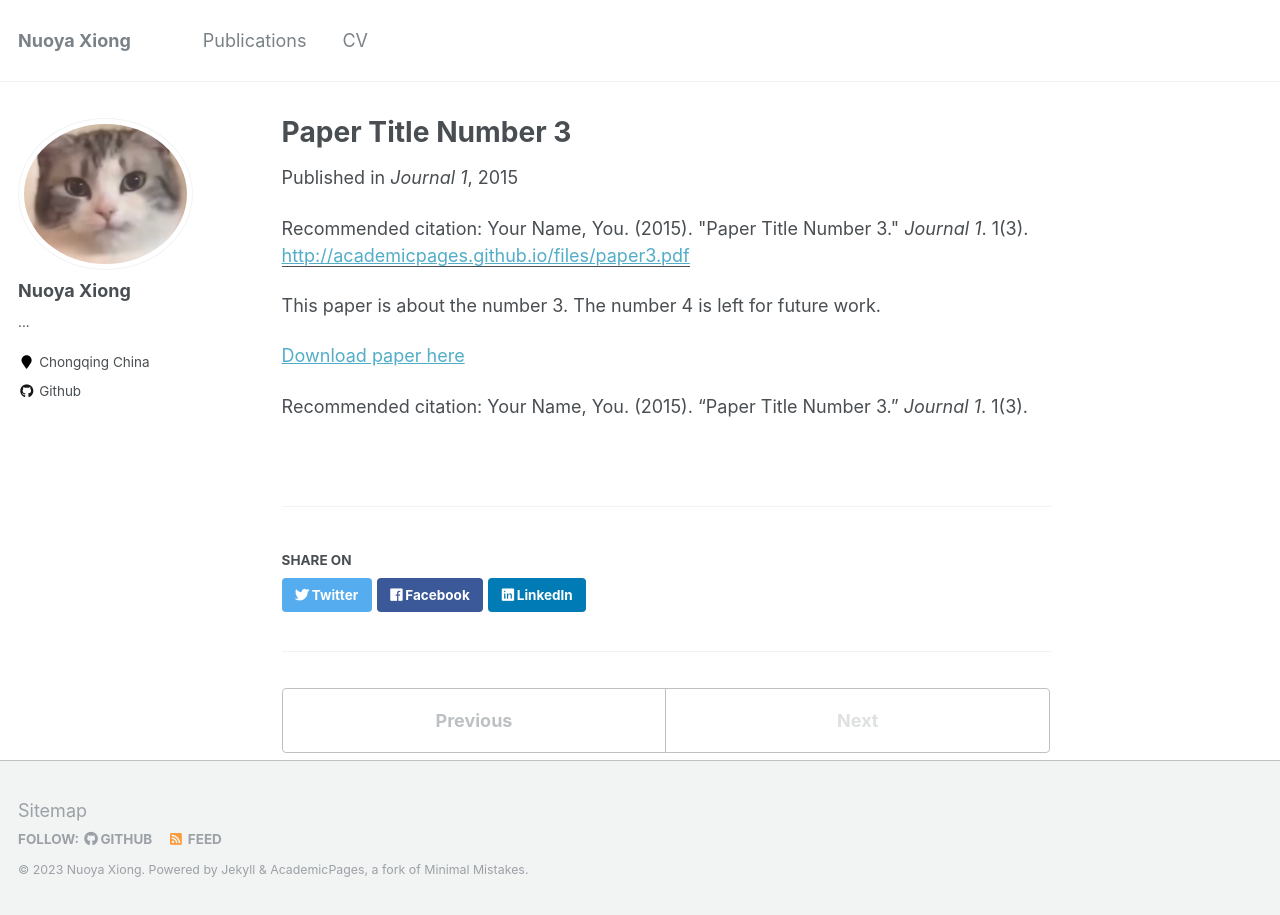
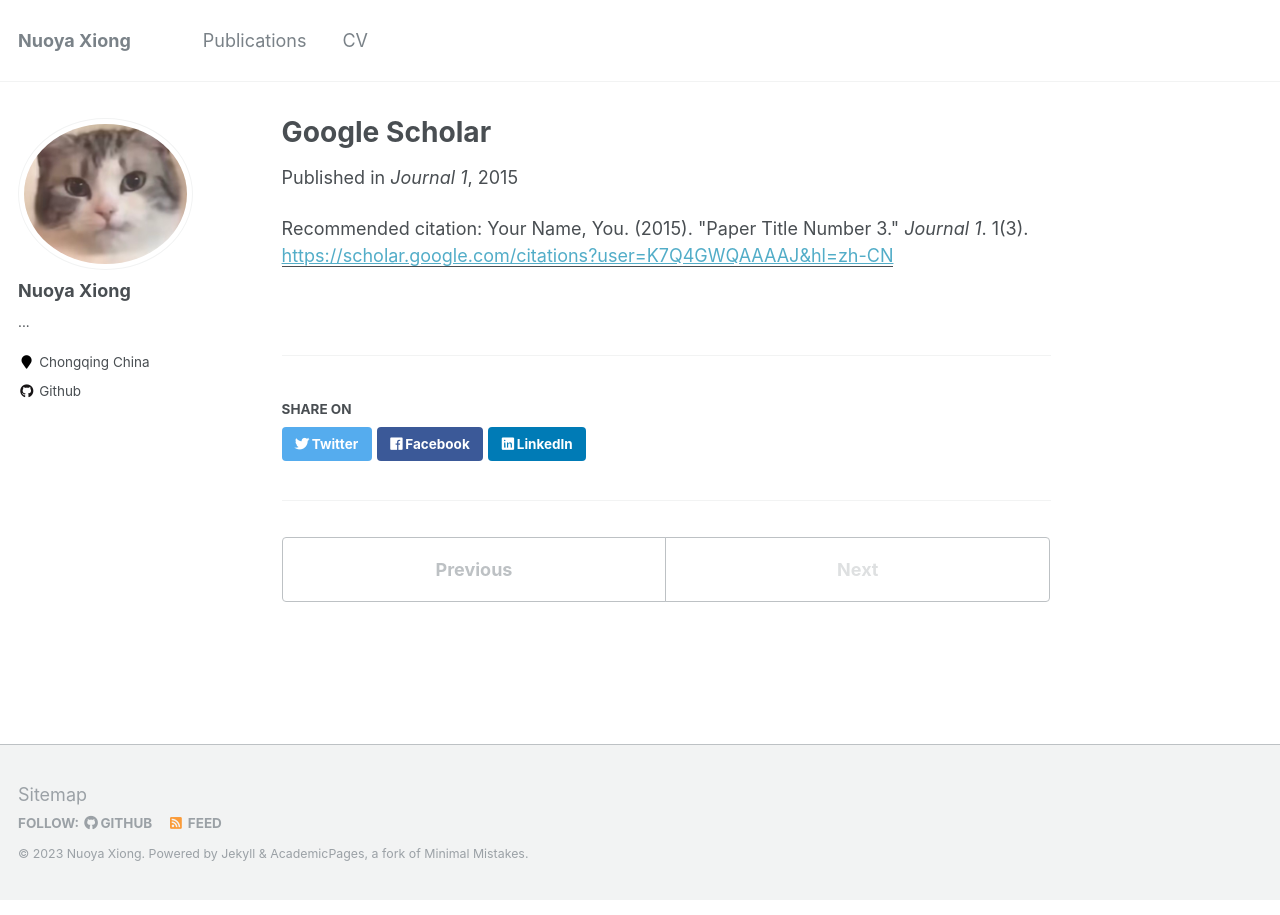
Before and after one commit to xiongny/xiongny.github.io, a Jekyll site: the page built from _publications/2015-10-01-paper-title-number-3.md, in a window 1280 px wide. Built offline with Jekyll 4.4.1, drawn with Linux system fonts in a browser that asks for light colours.

Commit message:
Update 2015-10-01-paper-title-number-3.md

```diff
--- a/_publications/2015-10-01-paper-title-number-3.md
+++ b/_publications/2015-10-01-paper-title-number-3.md
@@ -1,15 +1,10 @@
 ---
-title: "Paper Title Number 3"
+title: "Google Scholar"
 collection: publications
 permalink: /publication/2015-10-01-paper-title-number-3
 excerpt: 'This paper is about the number 3. The number 4 is left for future work.'
 date: 2015-10-01
 venue: 'Journal 1'
-paperurl: 'http://academicpages.github.io/files/paper3.pdf'
+paperurl: 'https://scholar.google.com/citations?user=K7Q4GWQAAAAJ&hl=zh-CN'
 citation: 'Your Name, You. (2015). &quot;Paper Title Number 3.&quot; <i>Journal 1</i>. 1(3).'
 ---
-This paper is about the number 3. The number 4 is left for future work.
-
-[Download paper here](http://academicpages.github.io/files/paper3.pdf)
-
-Recommended citation: Your Name, You. (2015). "Paper Title Number 3." <i>Journal 1</i>. 1(3).
```
